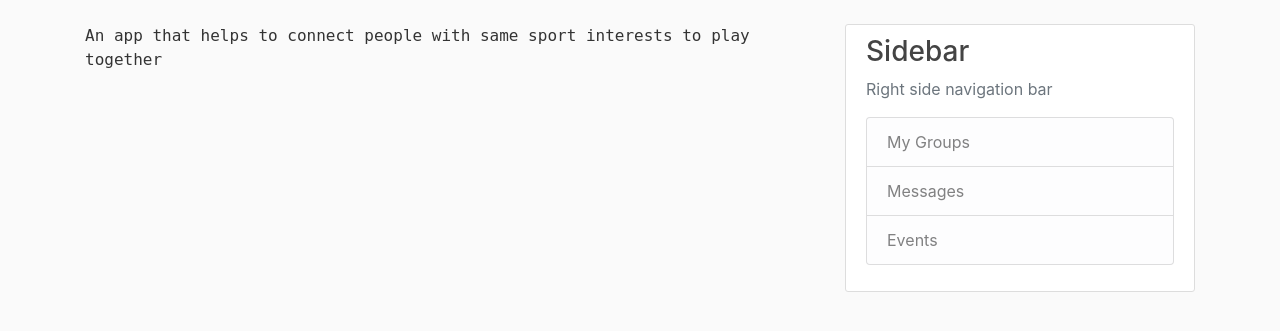
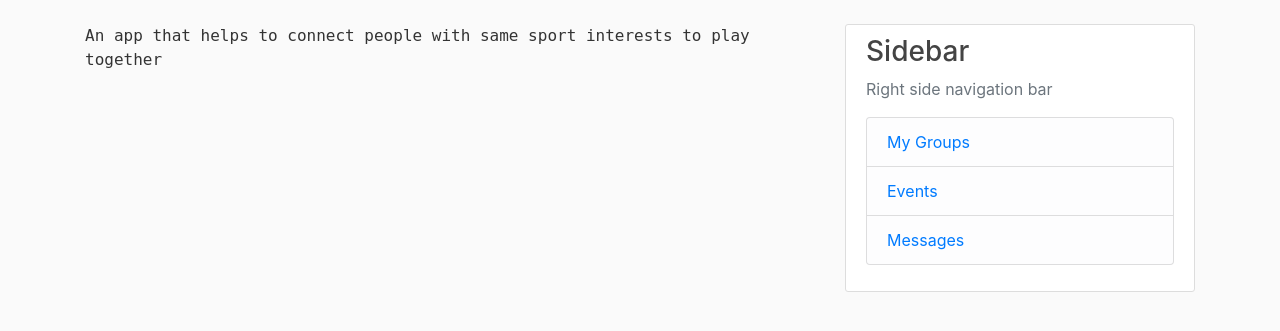
Before and after one commit to Werozel/PlayersPairingSystem, a Flask app: page /about in a window 1280 px wide. Shown: the part 56-387 px from the top of the page. Run offline with Flask 2, Linux system fonts and the light colour scheme; some libraries are stand-ins or nearby versions.

Commit message:
Добавил разделение путей в serrver.py

```diff
--- a/server.py
+++ b/server.py
@@ -14,6 +14,14 @@ import os
 @app.route("/index")
 def index():
     return render_template("index.html", title="Main Page", sidebar=True)
+
+
+@app.route("/about", methods=['GET'])
+def about():
+    return render_template("about.html", title="About Page", sidebar=True)
+
+
+#----------------------------LOGIN-------------------------------------
 
 
 @app.route("/login", methods=['GET', 'POST'])
@@ -34,11 +42,6 @@ def login():
     return render_template("login.html", title="Login Page", form=form, successful=True)
 
 
-@app.route("/about", methods=['GET'])
-def about():
-    return render_template("about.html", title="About Page", sidebar=True)
-
-
 @app.route("/register", methods=['GET', 'POST'])
 def register():
     form = RegistrationForm()
@@ -51,6 +54,17 @@ def register():
             flash('Account created! Please fill additional information.', 'success')
             return redirect(url_for('edit_profile'))
     return render_template("register.html", title="Register Page", form=form)
+
+
+@app.route("/logout", methods=['GET'])
+@login_required
+def logout():
+    logout_user()
+    return render_template("index.html", title="Main Page", sidebar=True)
+
+
+#-------------------------------------------------------------------------------------------------------------
+#------------------------------------------EDIT PROFILE-------------------------------------------------------
 
 
 def set_user_picture(picture):
@@ -99,11 +113,8 @@ def profile():
                             current_user=current_user, groups=groups)
 
 
-@app.route("/logout", methods=['GET'])
-@login_required
-def logout():
-    logout_user()
-    return render_template("index.html", title="Main Page", sidebar=True)
+#---------------------------------------------------------------------------------------------------------
+#------------------------------------------GROUPS---------------------------------------------------------
 
 
 @app.route("/search", methods=['GET'])
@@ -136,6 +147,25 @@ def group(id):
     return render_template('group.html', group=group, members=members, sidebar=True)
 
 
+#--------------------------------------------------------------------------------------------------------
+#------------------------------------------SIDEBAR-------------------------------------------------------
+
+@app.route("/myGroups", methods=['GET'])
+@login_required
+def my_groups():
+    return redirect(url_for('profile'))
+
+@app.route("/myEvents", methods=['GET'])
+@login_required
+def my_events():
+    return redirect(url_for('profile'))
+
+@app.route("/myMessages", methods=['GET'])
+@login_required
+def my_messages():
+    return redirect(url_for('profile'))
+
+
 
 if __name__ == "__main__":
     app.run(debug=True)
--- a/templates/main.html
+++ b/templates/main.html
@@ -4,11 +4,9 @@
 <html lang="ru">
 <head>
 
-    <!-- Required meta tags -->
     <meta charset="utf-8">
     <meta name="viewport" content="width=device-width, initial-scale=1, shrink-to-fit=no">
 
-    <!-- Bootstrap CSS -->
     <link rel="stylesheet" href="https://maxcdn.bootstrapcdn.com/bootstrap/4.0.0/css/bootstrap.min.css" integrity="sha384-Gn5384xqQ1aoWXA+058RXPxPg6fy4IWvTNh0E263XmFcJlSAwiGgFAW/dAiS6JXm" crossorigin="anonymous">
 
     <link rel="stylesheet" type="text/css" href="{{ url_for('static', filename='main.css') }}">
@@ -76,9 +74,15 @@
                         <h3>Sidebar</h3>
                             <p class='text-muted'>Right side navigation bar
                             <ul class="list-group">
-                                <li class="list-group-item list-group-item-light">My Groups</li>
-                                <li class="list-group-item list-group-item-light">Messages</li>
-                                <li class="list-group-item list-group-item-light">Events</li>
+                                <li class="list-group-item list-group-item-light">
+                                    <a href="{{url_for('myGroups')}}">My Groups</a>
+                                </li>
+                                <li class="list-group-item list-group-item-light">
+                                    <a href="{{url_for('myEvents')}}">Events</a>
+                                </li>
+                                <li class="list-group-item list-group-item-light">
+                                    <a href="{{url_for('myMessages')}}">Messages</a>
+                                </li>
                             </ul>
                             </p>
                     </div>
@@ -87,8 +91,6 @@
         </div>
     </main>
 
-    <!-- Optional JavaScript -->
-    <!-- jQuery first, then Popper.js, then Bootstrap JS -->
     <script src="https://code.jquery.com/jquery-3.2.1.slim.min.js" integrity="sha384-KJ3o2DKtIkvYIK3UENzmM7KCkRr/rE9/Qpg6aAZGJwFDMVNA/GpGFF93hXpG5KkN" crossorigin="anonymous"></script>
     <script src="https://cdnjs.cloudflare.com/ajax/libs/popper.js/1.12.9/umd/popper.min.js" integrity="sha384-ApNbgh9B+Y1QKtv3Rn7W3mgPxhU9K/ScQsAP7hUibX39j7fakFPskvXusvfa0b4Q" crossorigin="anonymous"></script>
     <script src="https://maxcdn.bootstrapcdn.com/bootstrap/4.0.0/js/bootstrap.min.js" integrity="sha384-JZR6Spejh4U02d8jOt6vLEHfe/JQGiRRSQQxSfFWpi1MquVdAyjUar5+76PVCmYl" crossorigin="anonymous"></script>
```
